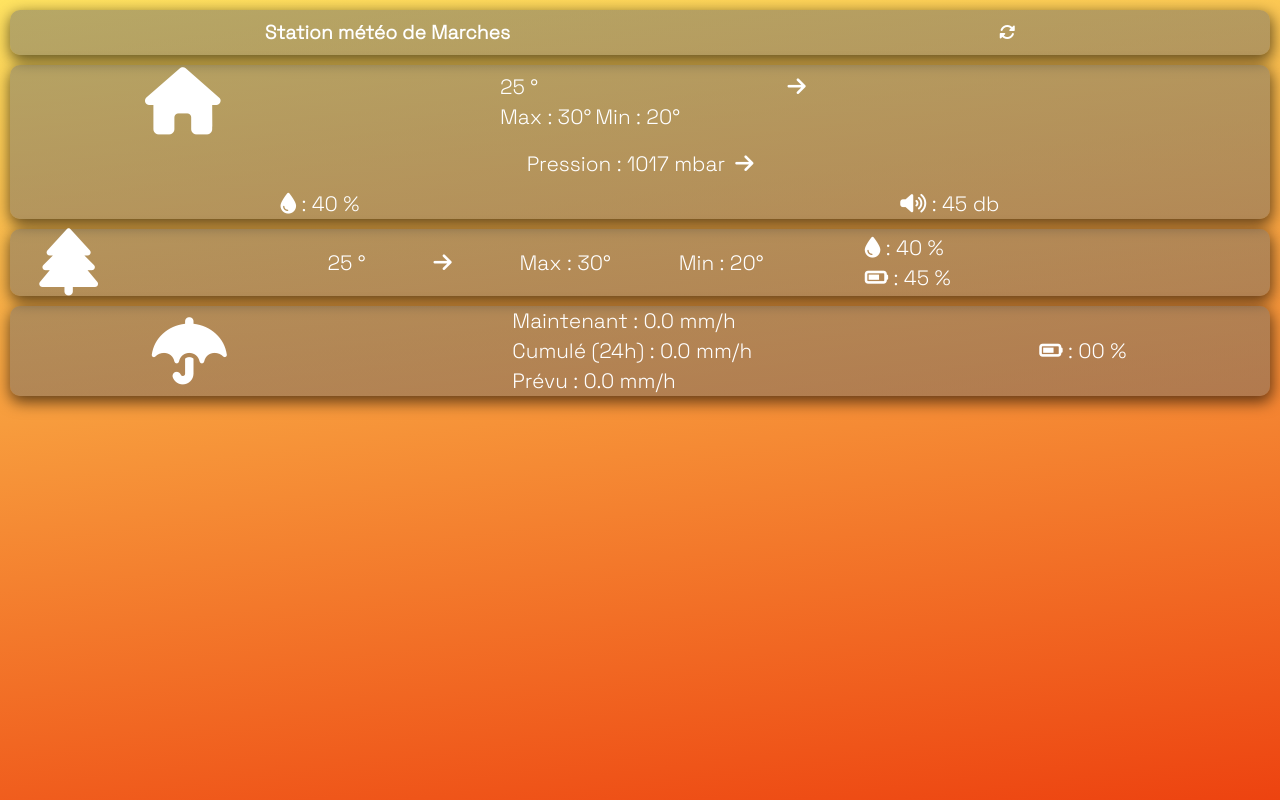
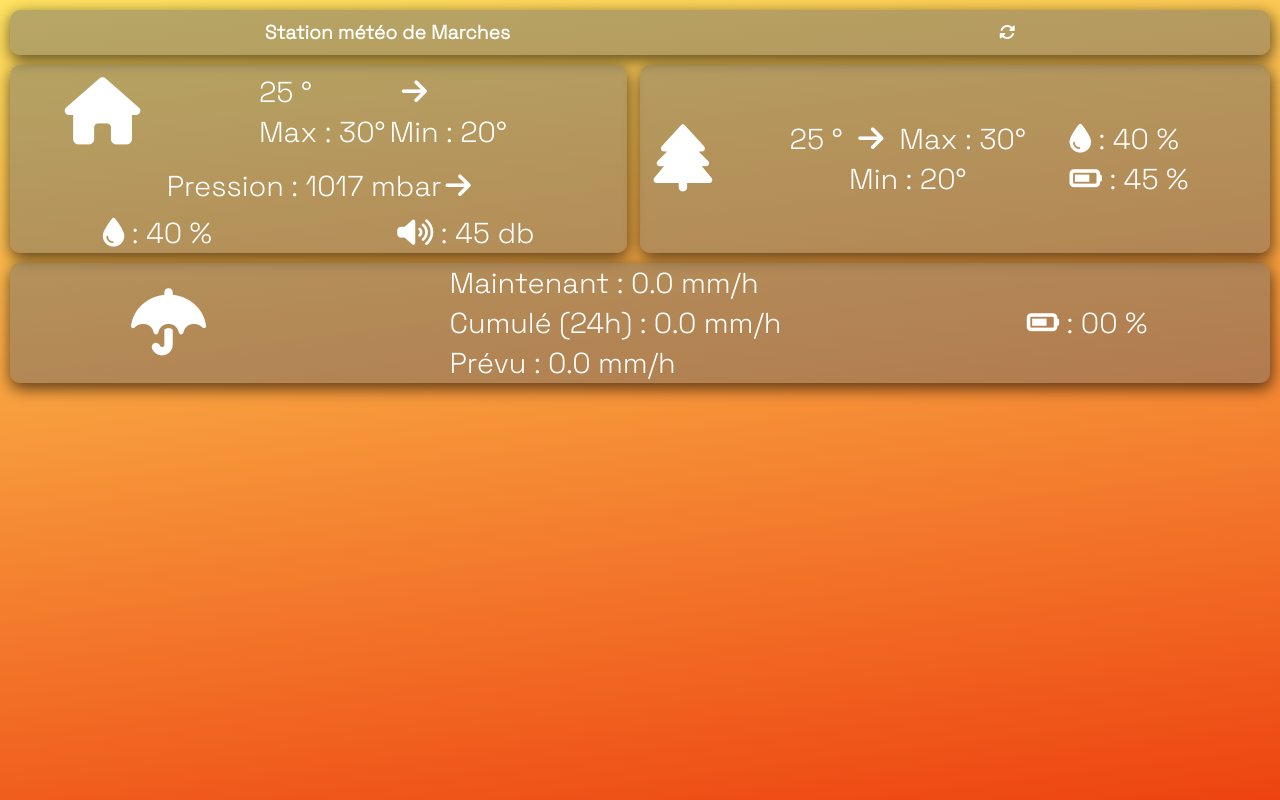
Before and after one commit to JonathanChosson/StationMeteo, a website: page index.html in a window 1280 px wide. Drawn offline with Linux system fonts and the light colour scheme; no server answers.

Commit message:
[Responsive]_tablet.scss :iphone: Responsive tablette & PC

```diff
--- /dev/null
+++ b/sass/base/responsive/_tablet.scss
@@ -0,0 +1,22 @@
+@media screen and (min-width: 1000px){
+
+}
+
+@media screen and (min-width: 700px){
+    .article{
+        &__divHome{
+            width : 49%;
+            margin-right: 1%;
+        }
+        &__divCapteur{
+            width: 50%;
+        }
+        &__divPluviometre{
+            width: 100%;
+        }
+        & p {
+            font-size: 1.8em;
+            padding: 2px;
+        }
+    }
+}
--- a/sass/main.scss
+++ b/sass/main.scss
@@ -2,3 +2,4 @@
 @import "./base/body";
 @import "./base/layout/header";
 @import "./base/layout/article";
+@import "./base/responsive/tablet"
```
Also changed, not shown: public/style.css, 1 other file.
